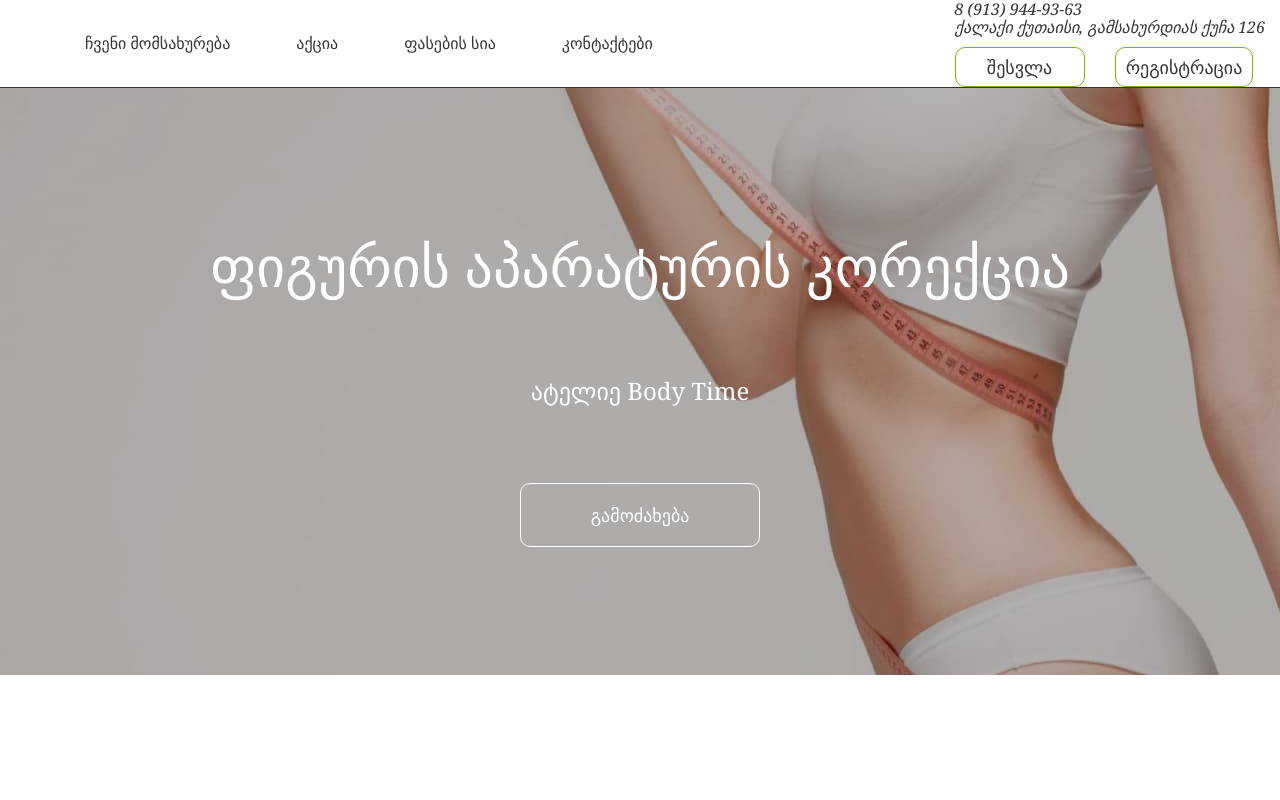
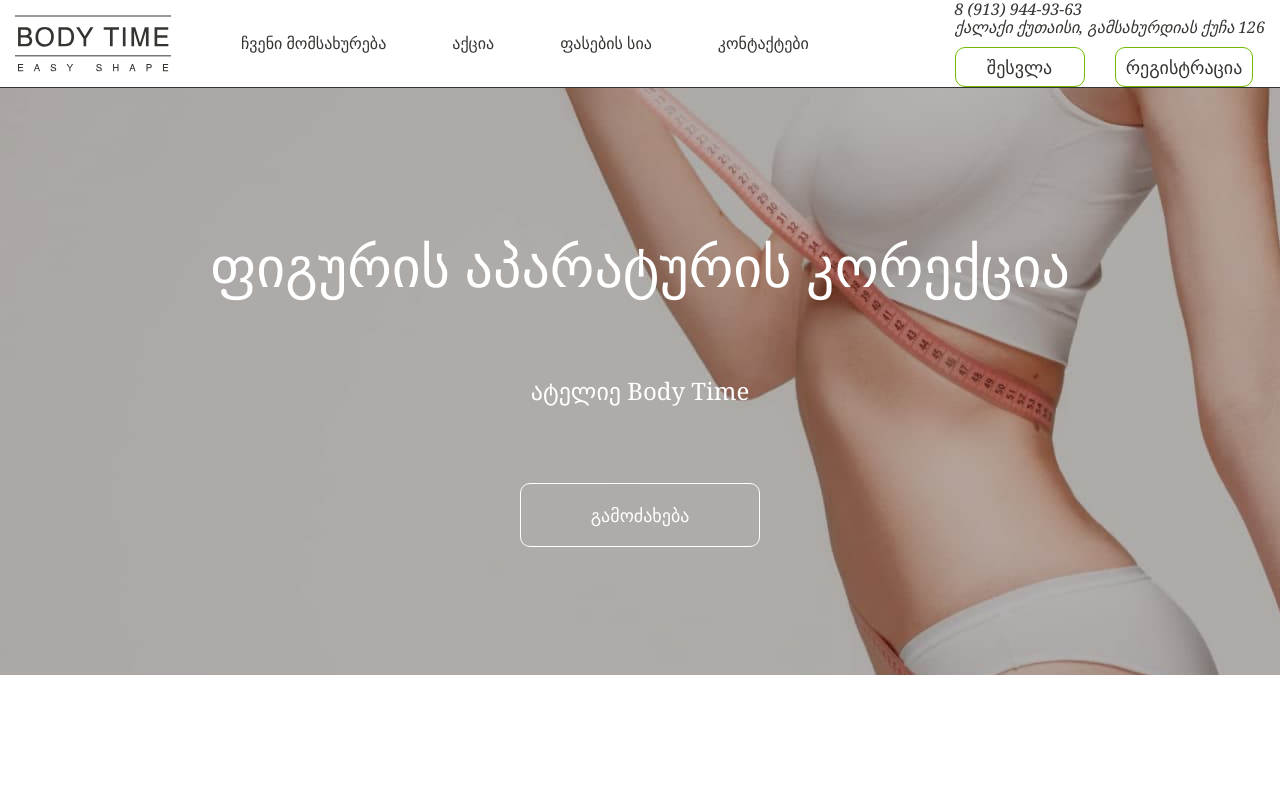
Before and after one commit to sharvashidze/uchitsya, a plain HTML site: page index.html in a window 1280 px wide. Shown: the top 800 px of the page. Drawn offline with nearby package versions, Linux system fonts and the light colour scheme; files whose address does not match are found by name.

Commit message:
Update index.html

```diff
--- a/index.html
+++ b/index.html
@@ -21,7 +21,7 @@
   <body>
     <header class="header conteiner">
       <nav class="header__nav">
-        <a href="" class="logo"><img src="./img/logo.svg" alt="" /></a>
+        <a href="" class="logo"><img src="./images/logo.svg" alt="" /></a>
         <ul class="header__list">
           <li class="header__item">
             <a href="./main.html" class="header__link">ჩვენი მომსახურება</a>
```
